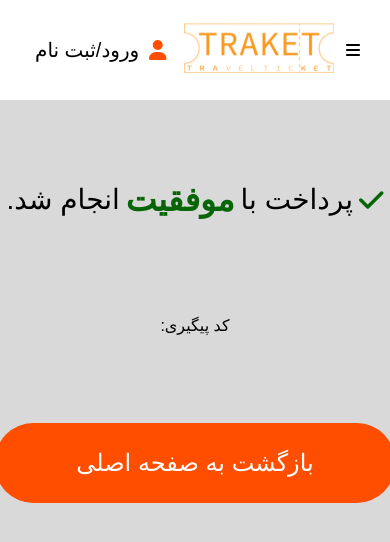
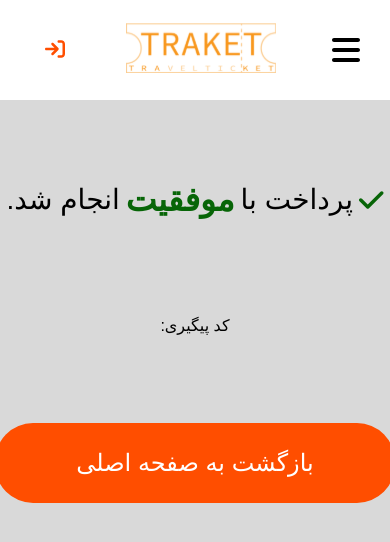
Before and after one commit to Alireza-Al/ticket-reservation-system, a React (Create React App) app: page /reserve in a window 390 px wide. Shown: the top 542 px of the page. Built offline with nearby package versions, Linux system fonts and the light colour scheme; no server answers; a small style sheet from the web is missing.

Commit message:
Moast responsiv nav bar

```diff
--- a/src/asset/navBar/_navBar.scss
+++ b/src/asset/navBar/_navBar.scss
@@ -135,6 +135,7 @@
                 border: 2px solid black;
                 outline: none;
                 position: absolute;
+                min-width: 300px;
                 width: 30%;
                 height: calc(60vh - 75px);
                 top: 75%;
@@ -148,3 +149,16 @@
         }
     }
 }
+
+@media only screen and (max-width: 550px) {
+    .navbar{
+        .login-register{
+            a{
+                .title{
+                    display: none;
+                }
+            }
+        }
+    }
+
+}
--- a/src/component/navBar/NavBar.jsx
+++ b/src/component/navBar/NavBar.jsx
@@ -7,6 +7,7 @@ import {
 	faTrain,
 	faUser,
 	faBars,
+	faArrowRightToBracket,
 } from "@fortawesome/free-solid-svg-icons";
 import { connect } from "react-redux";
 import getUserInfo from "../../data/actions/user/getUserInfo";
@@ -54,6 +55,7 @@ function NavBar(props) {
 					<FontAwesomeIcon
 						icon={faBars}
 						className="bar"
+						size="2x"
 						onClick={() => handleOpen()}
 					/>
 					<li className="tracket-icon">
@@ -109,18 +111,24 @@ function NavBar(props) {
 					<li className="login-register">
 						{props.user.length !== 0 ? (
 							<>
-								<span className="user-icon">
-									<FontAwesomeIcon icon={faUser} />
-								</span>
-								<a href="/dashboard">{`${props.user[0].firstName} عزیز خوش آمدید`}</a>
+								<a href="/dashboard">
+									<span className="user-icon">
+										<FontAwesomeIcon icon={faUser} />
+									</span>
+									<span className="title">
+										{`${props.user[0].firstName} عزیز خوش آمدید`}
+									</span>
+								</a>
 							</>
 						) : (
 							<>
-								<span className="user-icon">
-									<FontAwesomeIcon icon={faUser} />
-								</span>
 								<a href="/users/login" className="">
-									ورود/ثبت نام
+									<span className="user-icon">
+										<FontAwesomeIcon
+											icon={faArrowRightToBracket}
+										/>
+									</span>
+									<span className="title">ورود/ثبت نام</span>
 								</a>
 							</>
 						)}
```
